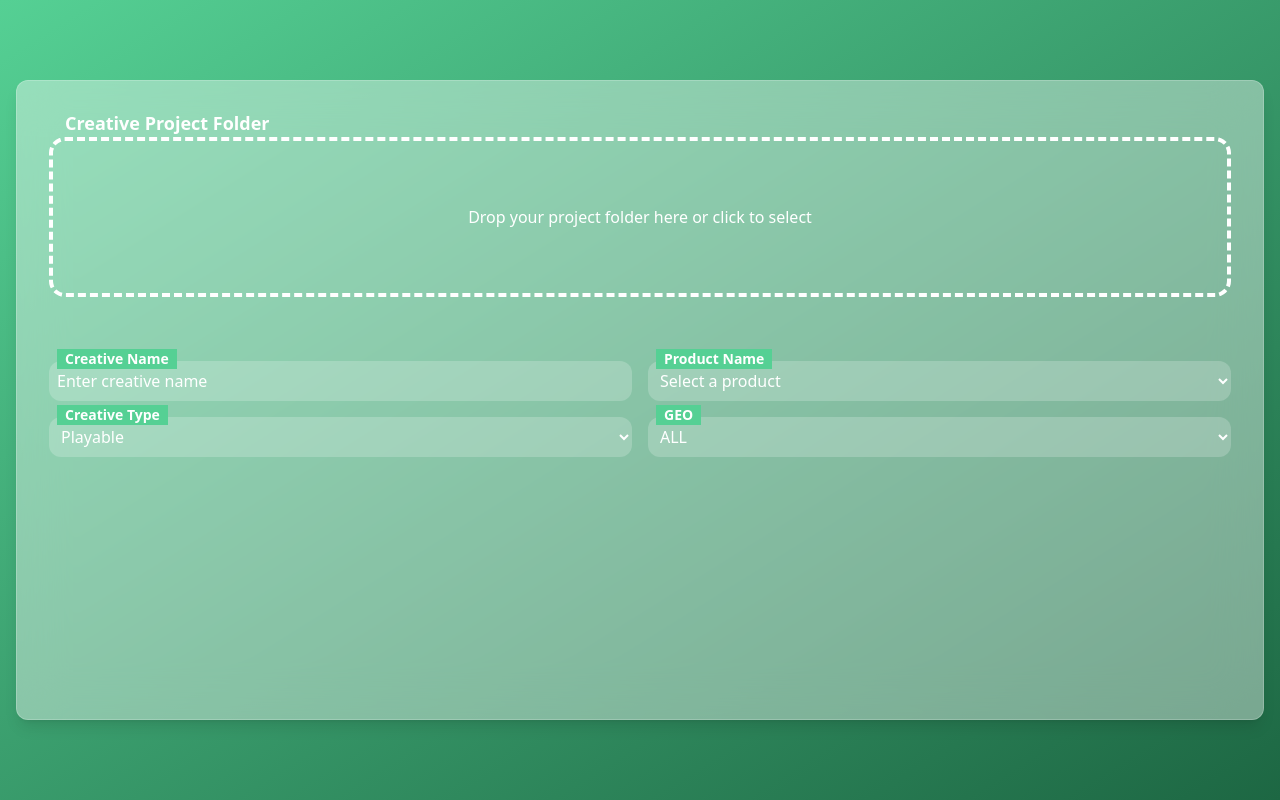
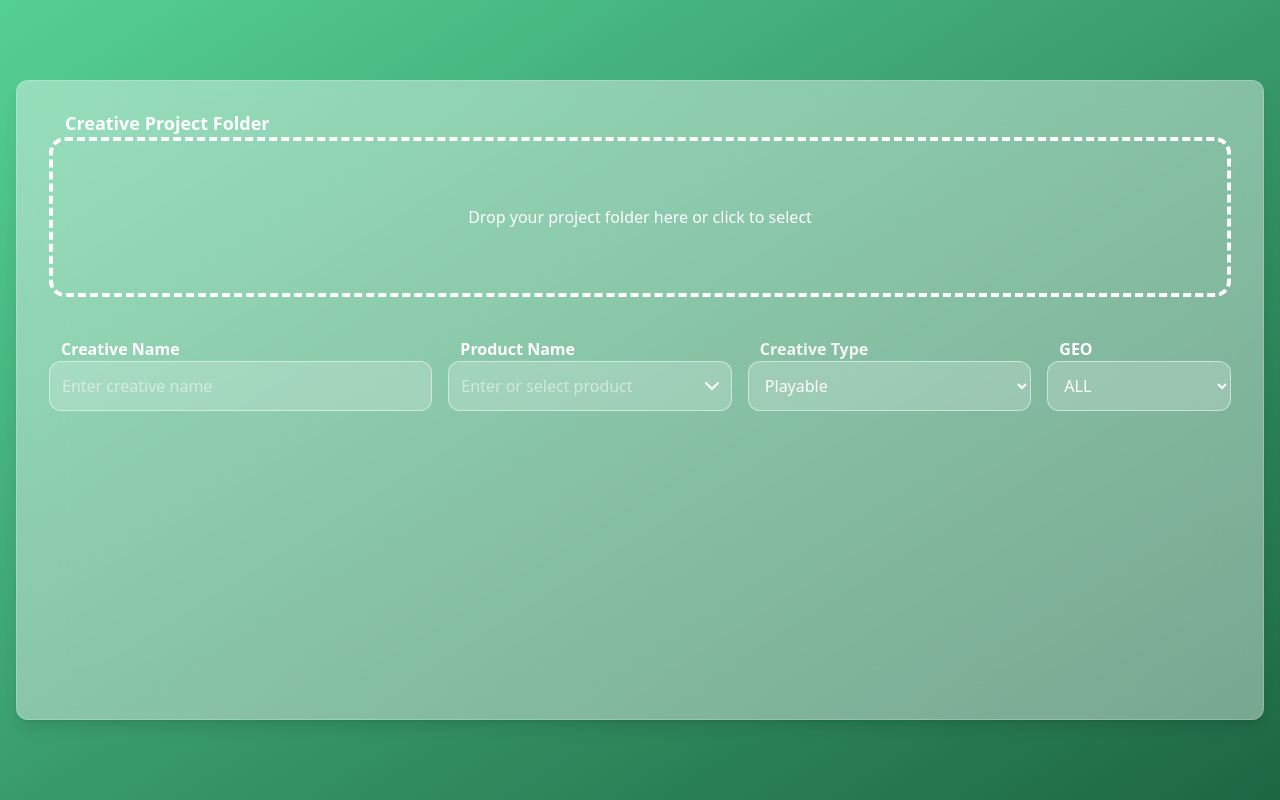
Before and after one commit to dkbozkurt/dkb-AdCraft, a React (Vite) app: page / in a window 1280 px wide. Built offline with nearby package versions, Linux system fonts and the light colour scheme.

Commit message:
Naming area edits with some minor bugs

```diff
--- a/src/components/NamingArea.tsx
+++ b/src/components/NamingArea.tsx
@@ -1,4 +1,5 @@
-import React, { useState } from 'react'
+import React, { useState, useRef } from 'react'
+import { ChevronDown } from 'lucide-react'
 import { productNames, creativeTypes, countryCodes } from '../data'
 
 const NamingArea: React.FC = () => {
@@ -6,56 +7,88 @@ const NamingArea: React.FC = () => {
     const [productName, setProductName] = useState('')
     const [creativeType, setCreativeType] = useState('Playable')
     const [geo, setGeo] = useState('ALL')
+    const [isProductDropdownOpen, setIsProductDropdownOpen] = useState(false)
+    const productInputRef = useRef<HTMLInputElement>(null)
 
     const handleCreativeNameChange = (e: React.ChangeEvent<HTMLInputElement>) => {
         const value = e.target.value.replace(/[\s_]/g, '')
         setCreativeName(value)
     }
 
+    const handleProductNameChange = (e: React.ChangeEvent<HTMLInputElement>) => {
+        setProductName(e.target.value)
+        setIsProductDropdownOpen(false)
+    }
+
+    const handleProductSelect = (name: string) => {
+        setProductName(name)
+        setIsProductDropdownOpen(false)
+        productInputRef.current?.focus()
+    }
+
     return (
-        <div className="grid grid-cols-2 gap-4 mb-4">
+        <div className="flex flex-wrap -mx-2 mb-4">
+            <div className="w-full sm:w-4/12 px-2 mb-4">
                 <div className="relative">
-                <h3 className="absolute -top-3 left-2 z-10 px-2 text-white text-sm font-bold bg-jd-green">Creative Name</h3>
+                    <label className="absolute -top-6 left-2 px-1 text-white text-ml font-bold">
+                        Creative Name
+                    </label>
                     <input
                         type="text"
                         value={creativeName}
                         onChange={handleCreativeNameChange}
-                    className="w-full p-2 rounded-xl bg-white bg-opacity-20 text-white placeholder-white"
+                        className="w-full p-3 rounded-xl bg-white bg-opacity-20 text-white placeholder-white border border-white border-opacity-50 placeholder-opacity-50"
                         placeholder="Enter creative name"
                     />
                 </div>
+            </div>
 
+            <div className="w-full sm:w-3/12 px-2 mb-4">
                 <div className="relative">
-                <h3 className="absolute -top-3 left-2 z-10 px-2 text-white text-sm font-bold bg-jd-green">Product Name</h3>
-                <select
-                    value={productName}
-                    onChange={(e) => setProductName(e.target.value)}
-                    className="w-full p-2 rounded-xl bg-white bg-opacity-20 text-white"
-                >
-                    <option value="">Select a product</option>
-                    {productNames.map((name) => (
-                        <option key={name} value={name}>
-                            {name}
-                        </option>
-                    ))}
-                </select>
-                {productName === 'Custom' && (
+                    <label className="absolute -top-6 left-2 px-1 text-white text-ml font-bold">
+                        Product Name
+                    </label>
+                    <div className="relative">
                         <input
+                            ref={productInputRef}
                             type="text"
                             value={productName}
-                        onChange={(e) => setProductName(e.target.value)}
-                        className="w-full mt-2 p-2 rounded-xl bg-white bg-opacity-20 text-white placeholder-white"
-                        placeholder="Enter custom product name"
+                            onChange={handleProductNameChange}
+                            className="w-full p-3 pr-8 rounded-xl bg-white bg-opacity-20 text-white placeholder-white border border-white border-opacity-50 placeholder-opacity-50"
+                            placeholder="Enter or select product"
                         />
+                        <button
+                            onClick={() => setIsProductDropdownOpen(!isProductDropdownOpen)}
+                            className="absolute right-2 top-1/2 transform -translate-y-1/2 text-white"
+                        >
+                            <ChevronDown />
+                        </button>
+                    </div>
+                    {isProductDropdownOpen && (
+                        <ul className="absolute z-10 w-full mt-1 bg-white bg-opacity-90 border border-gray-300 rounded-md shadow-lg max-h-60 overflow-auto ">
+                            {productNames.map((name) => (
+                                <li
+                                    key={name}
+                                    className="px-4 py-2 hover:bg-gray-100 cursor-pointer text-gray-800"
+                                    onClick={() => handleProductSelect(name)}
+                                >
+                                    {name}
+                                </li>
+                            ))}
+                        </ul>
                     )}
                 </div>
+            </div>
 
+            <div className="w-full sm:w-3/12 px-2 mb-4">
                 <div className="relative">
-                <h3 className="absolute -top-3 left-2 z-10 px-2 text-white text-sm font-bold bg-jd-green">Creative Type</h3>
+                    <label className="absolute -top-6 left-2 px-1  text-stone-100 text-ml font-bold">
+                        Creative Type
+                    </label>
                     <select
                         value={creativeType}
                         onChange={(e) => setCreativeType(e.target.value)}
-                    className="w-full p-2 rounded-xl bg-white bg-opacity-20 text-white"
+                        className="w-full p-3 rounded-xl bg-white bg-opacity-20 text-white border border-white border-opacity-50"
                     >
                         {creativeTypes.map((type) => (
                             <option key={type} value={type}>
@@ -64,13 +97,17 @@ const NamingArea: React.FC = () => {
                         ))}
                     </select>
                 </div>
+            </div>
 
+            <div className="w-full sm:w-2/12 px-2 mb-4">
                 <div className="relative">
-                <h3 className="absolute -top-3 left-2 z-10 px-2 text-white text-sm font-bold bg-jd-green">GEO</h3>
+                    <label className="absolute -top-6 left-2 px-1 text-white text-ml font-bold">
+                        GEO
+                    </label>
                     <select
                         value={geo}
                         onChange={(e) => setGeo(e.target.value)}
-                    className="w-full p-2 rounded-xl bg-white bg-opacity-20 text-white"
+                        className="w-full p-3 rounded-xl bg-white bg-opacity-20 text-white border border-white border-opacity-50"
                     >
                         {countryCodes.map((code) => (
                             <option key={code} value={code}>
@@ -80,6 +117,7 @@ const NamingArea: React.FC = () => {
                     </select>
                 </div>
             </div>
+        </div>
     )
 }
 
```
Lines whose indentation alone changed are shown as unchanged.
